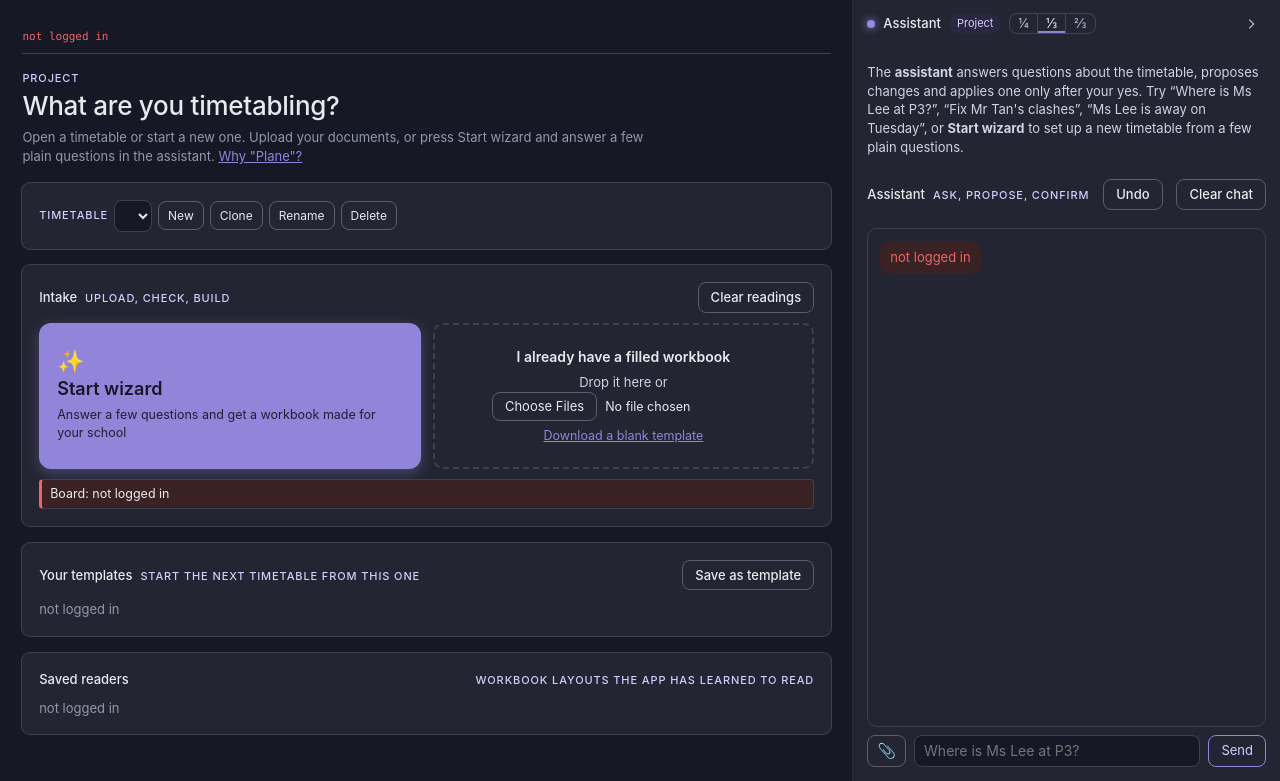
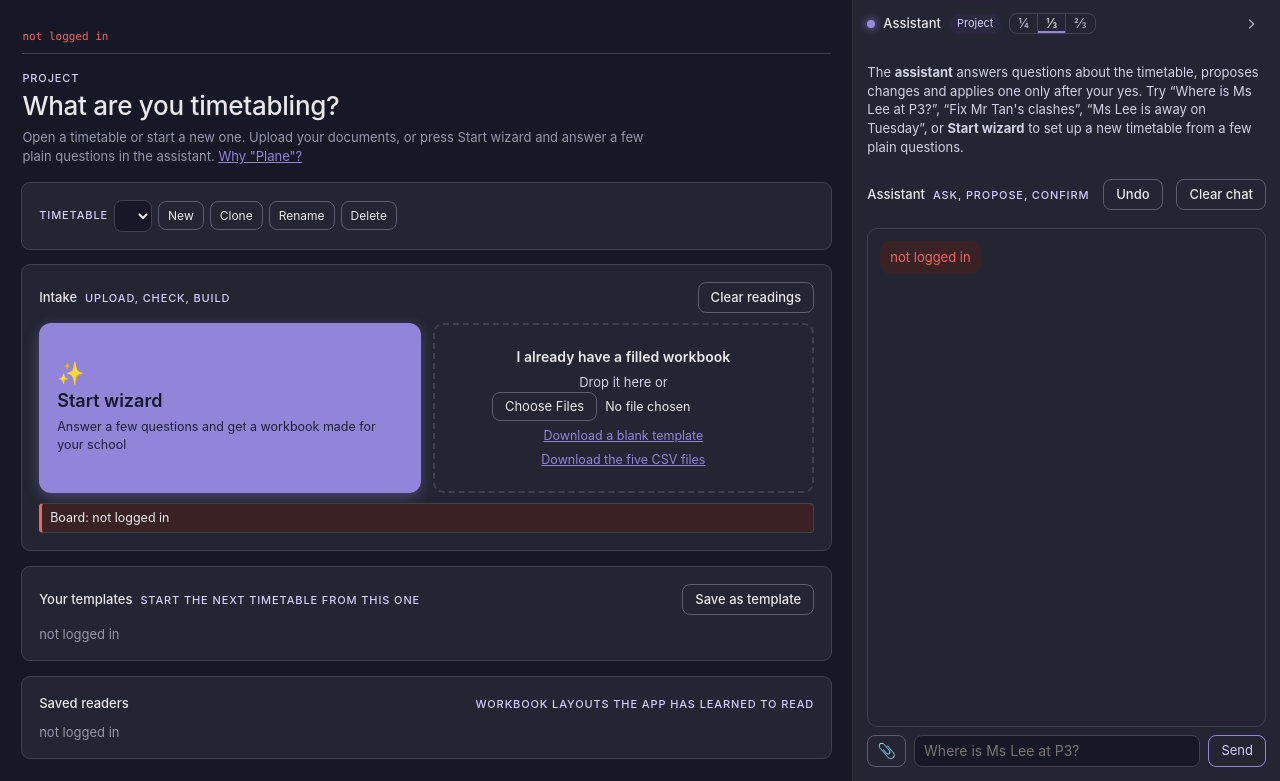
Before and after one commit to twahidin/plane-timetabling-app, a FastAPI app: template plane_app/templates/index.html in a window 1280 px wide. Shown: the part 89-870 px from the top of the page. Run offline with FastAPI, Linux system fonts and the light colour scheme; the template is opened without the code that fills it, so the values that code supplies are empty; data comes from the database, SQL or seed files in the repository; some libraries are stand-ins or nearby versions.

Commit message:
A link to the five blank CSV files beside the blank template
Co-Authored-By: Claude Opus 5.5 <noreply@anthropic.com>

```diff
--- a/plane_app/templates/index.html
+++ b/plane_app/templates/index.html
@@ -65,6 +65,7 @@
         <span class="id-title">I already have a filled workbook</span>
         <span class="id-line">Drop it here or <input type="file" id="files" multiple accept=".pdf,.docx,.xlsx,.csv" aria-label="Choose files"></span>
         <a class="id-template" href="/api/plan/template.xlsx" download>Download a blank template</a>
+        <a class="id-template" href="/api/wizard/csv-pack.zip" download>Download the five CSV files</a>
       </div>
     </div>
     <div id="notes" class="notes"></div>
```
